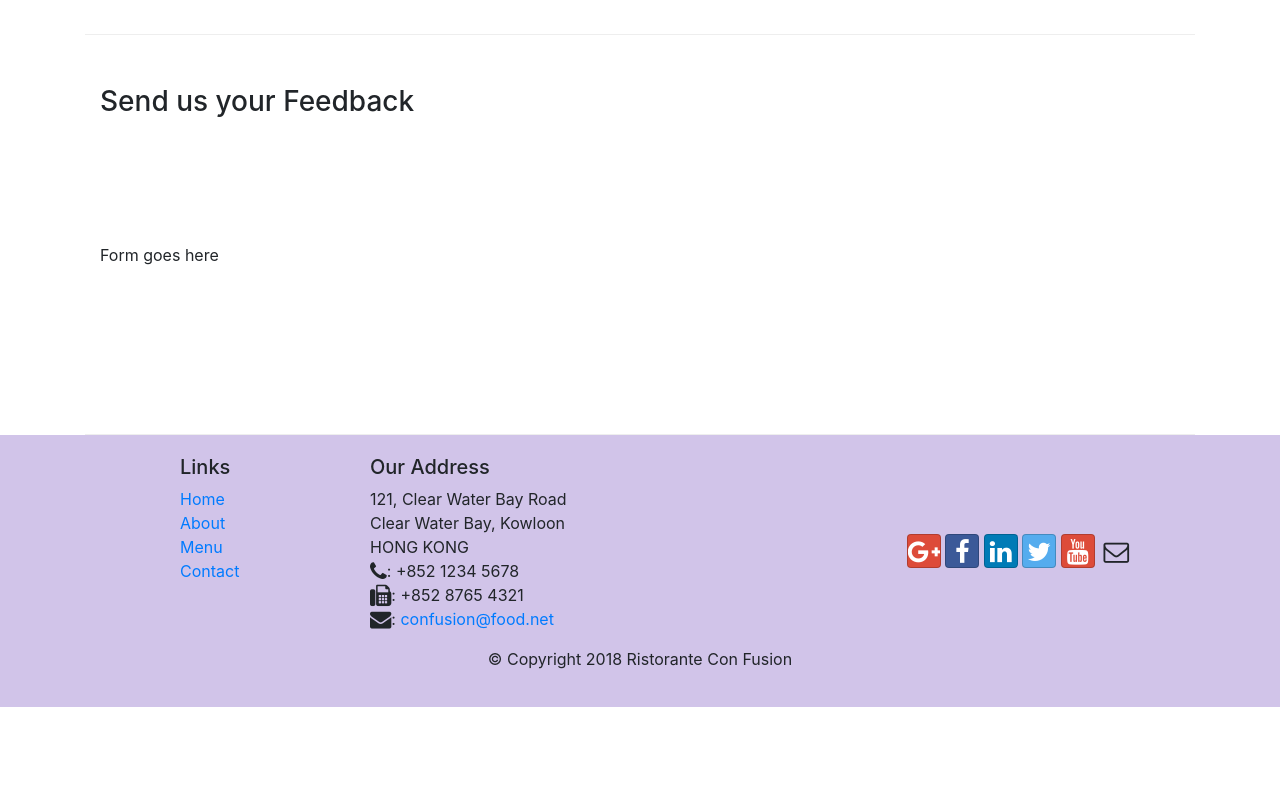
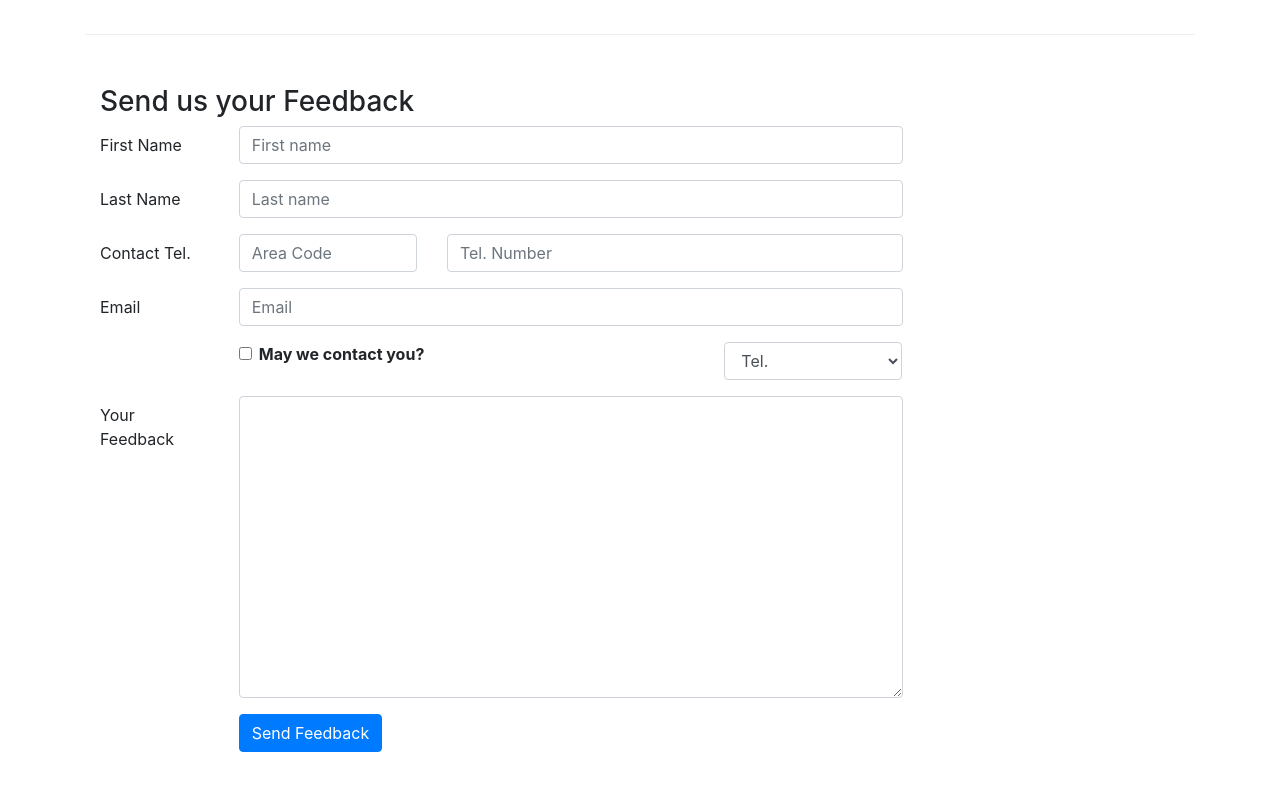
Before and after one commit to vihaannnn/Bootstrap-4-conFusion, a website: page contactus.html in a window 1280 px wide. Shown: the part 780-1580 px from the top of the page. Before the commit the page ends 1487 px from the top, so only its background shows below. Drawn offline with nearby package versions, Linux system fonts and the light colour scheme.

Commit message:
Added a Feedback Form

```diff
--- a/contactus.html
+++ b/contactus.html
@@ -22,7 +22,7 @@
             <button class="navbar-toggler" type="button" data-toggle="collapse" data-target="#Navbar">
                 <span class="navbar-toggler-icon"></span>
             </button>
-            <a class="navbar-brand" href="#">Ristorante Con Fusion</a>
+            <a class="navbar-brand" href="./index.html">Ristorante Con Fusion</a>
             <div class="collapse navbar-collapse" id="Navbar">
                 <ul class="navbar-nav mr-auto">
                         <li class="nav-item"><a class="nav-link" href="./index.html"><span class="fa fa-home fa-lg"></span> Home</a></li>
@@ -92,9 +92,70 @@
               <h3>Send us your Feedback</h3>
            </div>
             <div class="col-12 col-md-9">
-                Form goes here
-            </div>
-             <div class="col-12 col-md">
+                <form>
+                  <div class = "form-group row">
+                    <label for = "firstname" class = "col-md-2 col-form-label">First Name</label>
+                    <div class = "col-md-10">
+                      <input type = "text" class = "form-control" id = "firstname" name = "firstname"
+                        placeholder = "First name">
+                    </div>
+                  </div>
+                  <div class = "form-group row">
+                      <label for = "lastname" class = "col-md-2 col-form-label">Last Name</label>
+                      <div class = "col-md-10">
+                        <input type = "text" class = "form-control" id = "lastname" name = "lastname"
+                          placeholder = "Last name">
+                      </div>
+                  </div>
+                  <div class = "form-group row">
+                    <label for = "telnum" class = "col-12 col-md-2 col-form-label">Contact Tel.</label>
+                    <div class = "col-5 col-md-3">
+                      <input type = "tel" class = "form-control" id = "areacode" name = "areacode"
+                        placeholder = "Area Code">
+                    </div>
+                    <div class = "col-7 col-md-7">
+                      <input type = "text" class = "form-control" id = "telnum" name = "telnum"
+                        placeholder = "Tel. Number">
+                    </div>
+                  </div>
+                  <div class = "form-group row">
+                      <label for = "emailid" class = "col-md-2 col-form-label">Email</label>
+                      <div class = "col-md-10">
+                        <input type = "email" class = "form-control" id = "emailid" name = "emailid"
+                          placeholder = "Email">
+                      </div>
+                  </div>
+                  <div class = "form-group row">
+                    <div class = "col-md-6 offset-md-2">
+                      <div class = "form-check">
+                        <input type = "checkbox" class = "form-check-input" name = "approve" id = "approve" value = "">
+                        <label class = "form-check-label" for = "approve">
+                          <strong>May we contact you?</strong>
+                        </label>
+                      </div>
+                    </div>
+                    <div class = "col-md-3 offset-md-1">
+                      <select class = "form-control">
+                        <option>Tel.</option>
+                        <option>Email</option>
+                      </select>
+                    </div>
+                  </div>
+                  <div class = "form-group row">
+                      <label for = "feedback" class = "col-md-2 col-form-label">Your Feedback</label>
+                      <div class = "col-md-10">
+                        <textarea class = "form-control" id = "feedback" name = "feedback"
+                          rows = "12"></textarea>
+                      </div>
+                  </div>
+                  <div class = "form-group row">
+                    <div class = "offset-md-2 col-md-10">
+                      <button type = "submit" class = "btn btn-primary">
+                        Send Feedback
+                      </button>
+                    </div>
+                  </div>
+                </form>
             </div>
        </div>
 
```
